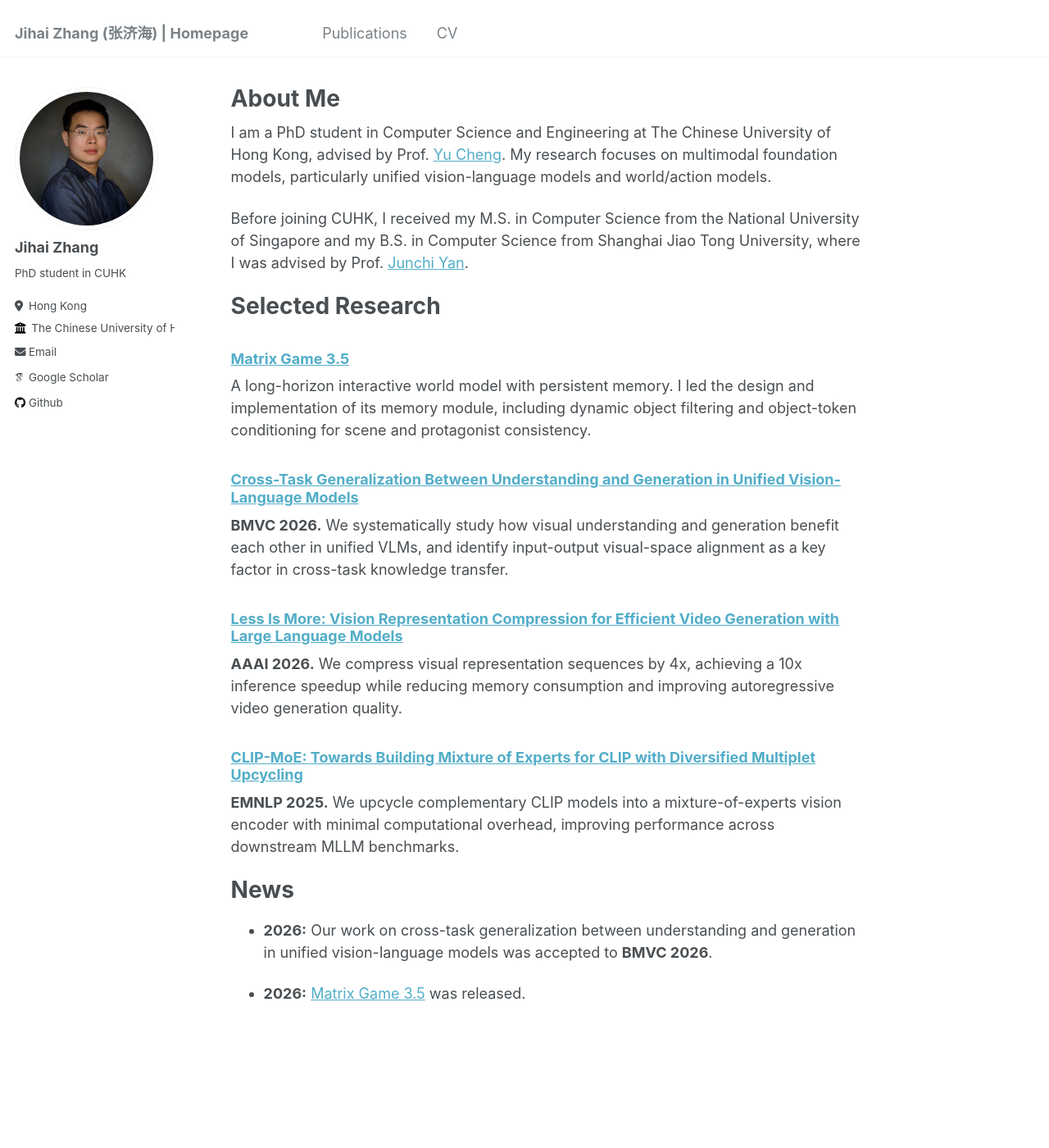
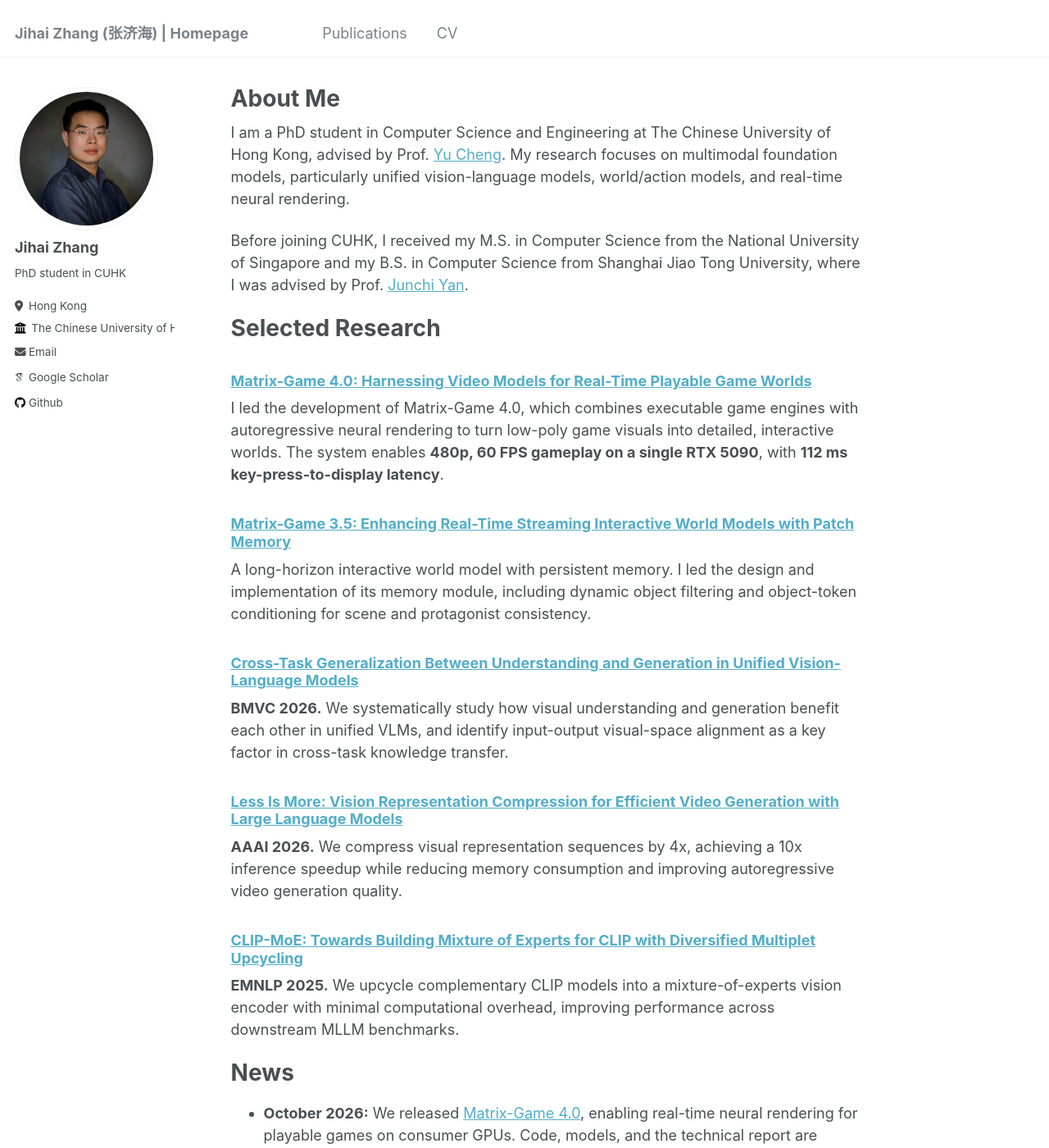
Before and after one commit to MajorDavidZhang/MajorDavidZhang.github.io, a Jekyll site: the page built from _pages/about.md, in a window 1280 px wide and 1400 px high. Shown: the whole window at 82% size. Built offline with Jekyll 4.4.1, drawn with Linux system fonts in a browser that asks for light colours; some web fonts are replaced; some of the changed text lies outside the part shown.

Commit message:
Update homepage and CV with Matrix-Game 4.0 and 3.5

```diff
--- a/_includes/archive-single-cv.html
+++ b/_includes/archive-single-cv.html
@@ -28,7 +28,7 @@
     {% endif %}
     <h3 class="archive__item-title" itemprop="headline">
       {% if post.link %}
-        <a href="{{ post.link }}">{{ title }}</a> <a href="{{ base_path }}{{ post.url }}" rel="permalink"><i class="fa fa-link" aria-hidden="true" title="permalink"></i><span class="sr-only">Permalink</span></a>
+        <a href="{{ post.link }}">{{ title }}</a>{% unless post.redirect_to %} <a href="{{ base_path }}{{ post.url }}" rel="permalink"><i class="fa fa-link" aria-hidden="true" title="permalink"></i><span class="sr-only">Permalink</span></a>{% endunless %}
       {% else %}
         <a href="{{ base_path }}{{ post.url }}" rel="permalink">{{ title }}</a>
       {% endif %}
@@ -36,7 +36,7 @@
     {% if post.read_time %}
       <p class="page__meta"><i class="fa fa-clock-o" aria-hidden="true"></i> {% include read-time.html %}</p>
     {% endif %}
-    {% if post.venue%}<p class="archive__item-excerpt" itemprop="description">{{ post.citation }}</p> {% endif %}
+    {% if post.venue and post.citation %}<p class="archive__item-excerpt" itemprop="description">{{ post.citation }}</p> {% endif %}
     </li>
  </article>
 </div>
--- a/_includes/archive-single.html
+++ b/_includes/archive-single.html
@@ -28,7 +28,7 @@
 
     <h2 class="archive__item-title" itemprop="headline">
       {% if post.link %}
-        <a href="{{ post.link }}">{{ title }}</a> <a href="{{ base_path }}{{ post.url }}" rel="permalink"><i class="fa fa-link" aria-hidden="true" title="permalink"></i><span class="sr-only">Permalink</span></a>
+        <a href="{{ post.link }}">{{ title }}</a>{% unless post.redirect_to %} <a href="{{ base_path }}{{ post.url }}" rel="permalink"><i class="fa fa-link" aria-hidden="true" title="permalink"></i><span class="sr-only">Permalink</span></a>{% endunless %}
       {% else %}
         <a href="{{ base_path }}{{ post.url }}" rel="permalink">{{ title }}</a>
       {% endif %}
--- a/_pages/about.md
+++ b/_pages/about.md
@@ -7,14 +7,18 @@ redirect_from:
   - /about.html
 ---
 
-I am a PhD student in Computer Science and Engineering at The Chinese University of Hong Kong, advised by Prof. [Yu Cheng](https://ych133.github.io). My research focuses on multimodal foundation models, particularly unified vision-language models and world/action models.
+I am a PhD student in Computer Science and Engineering at The Chinese University of Hong Kong, advised by Prof. [Yu Cheng](https://ych133.github.io). My research focuses on multimodal foundation models, particularly unified vision-language models, world/action models, and real-time neural rendering.
 
 Before joining CUHK, I received my M.S. in Computer Science from the National University of Singapore and my B.S. in Computer Science from Shanghai Jiao Tong University, where I was advised by Prof. [Junchi Yan](https://thinklab.sjtu.edu.cn/).
 
 Selected Research
 ======
 
-### [Matrix Game 3.5](https://matrix-game-v3-5.github.io)
+### [Matrix-Game 4.0: Harnessing Video Models for Real-Time Playable Game Worlds](https://matrix-game-v4-0.github.io/page/)
+
+I led the development of Matrix-Game 4.0, which combines executable game engines with autoregressive neural rendering to turn low-poly game visuals into detailed, interactive worlds. The system enables **480p, 60 FPS gameplay on a single RTX 5090**, with **112 ms key-press-to-display latency**.
+
+### [Matrix-Game 3.5: Enhancing Real-Time Streaming Interactive World Models with Patch Memory](https://matrix-game-v3-5.github.io/)
 
 A long-horizon interactive world model with persistent memory. I led the design and implementation of its memory module, including dynamic object filtering and object-token conditioning for scene and protagonist consistency.
 
@@ -33,6 +37,8 @@ A long-horizon interactive world model with persistent memory. I led the design
 News
 ======
 
+- **October 2026:** We released [Matrix-Game 4.0](https://matrix-game-v4-0.github.io/page/), enabling real-time neural rendering for playable games on consumer GPUs. Code, models, and the technical report are publicly available.
+
 - **2026:** Our work on cross-task generalization between understanding and generation in unified vision-language models was accepted to **BMVC 2026**.
 
 - **2026:** [Matrix Game 3.5](https://matrix-game-v3-5.github.io) was released.
```
Also changed, not shown: _pages/cv.md (+3 -2 lines), _publications/paper-10-matrix-game-4.md (added, +11 -0 lines), _publications/paper-11-matrix-game-3-5.md (added, +11 -0 lines).
